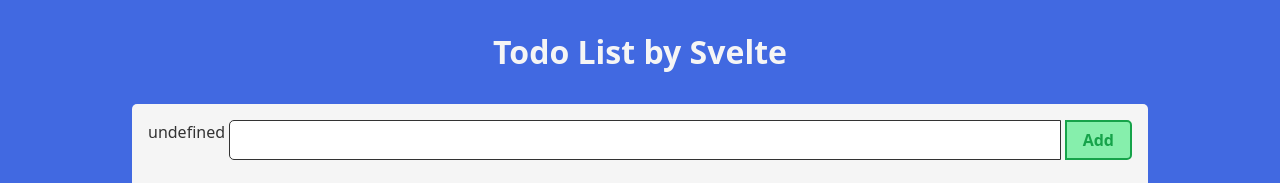
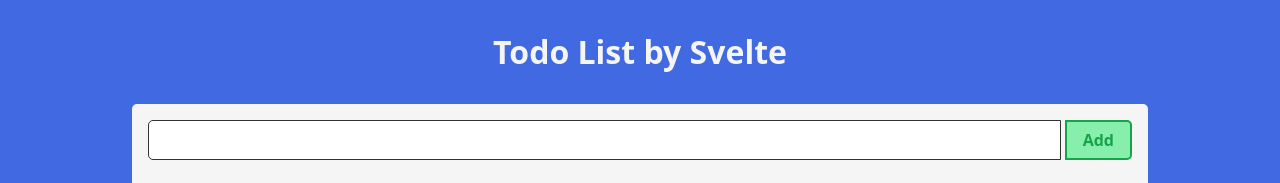
Before and after one commit to morimorig3/svelte-todo-app, a SvelteKit app: page / in a window 1280 px wide. Shown: the top 183 px of the page. Built offline with nearby package versions, Linux system fonts and the light colour scheme.

Commit message:
chore:remove dev log

```diff
--- a/src/components/AddTodo.svelte
+++ b/src/components/AddTodo.svelte
@@ -4,7 +4,6 @@
 </script>
 
 <div>
-	<p>{value}</p>
 	<input type="text" bind:value /><button on:click={() => addTodo(value)}>Add</button>
 </div>
 
```
